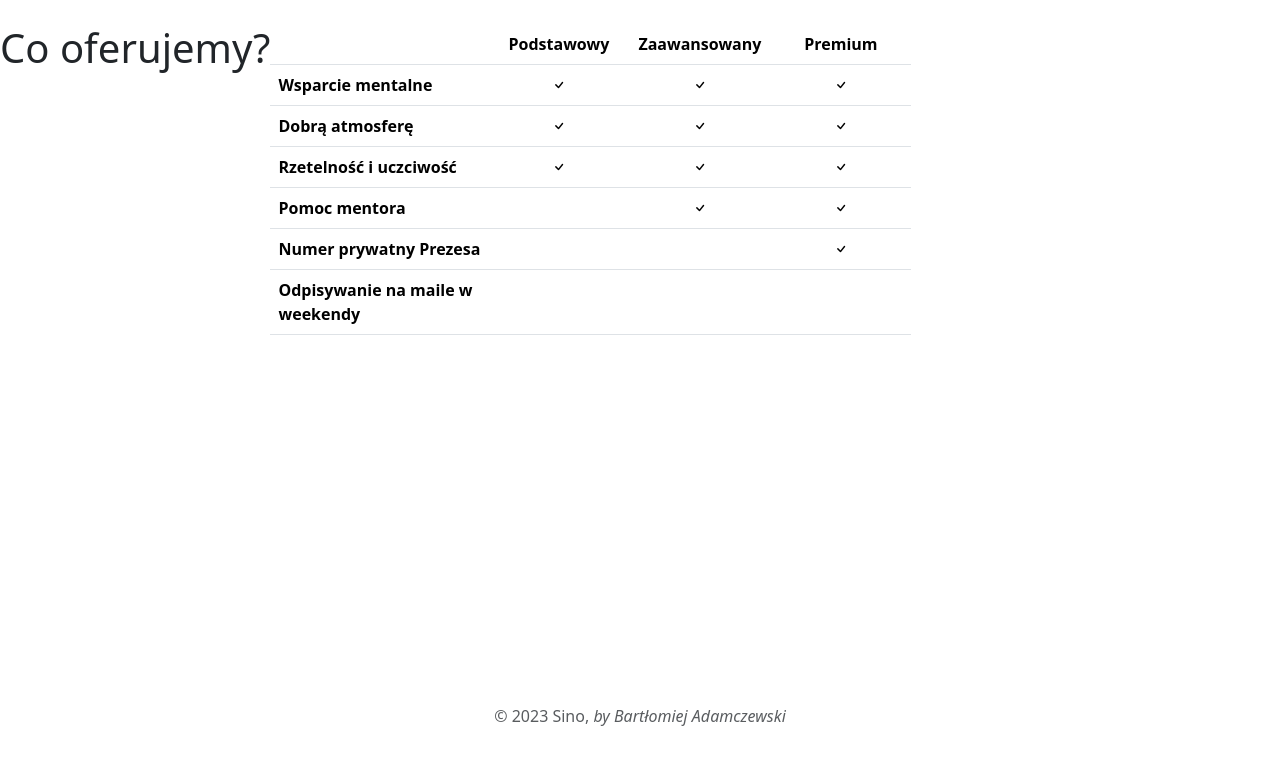
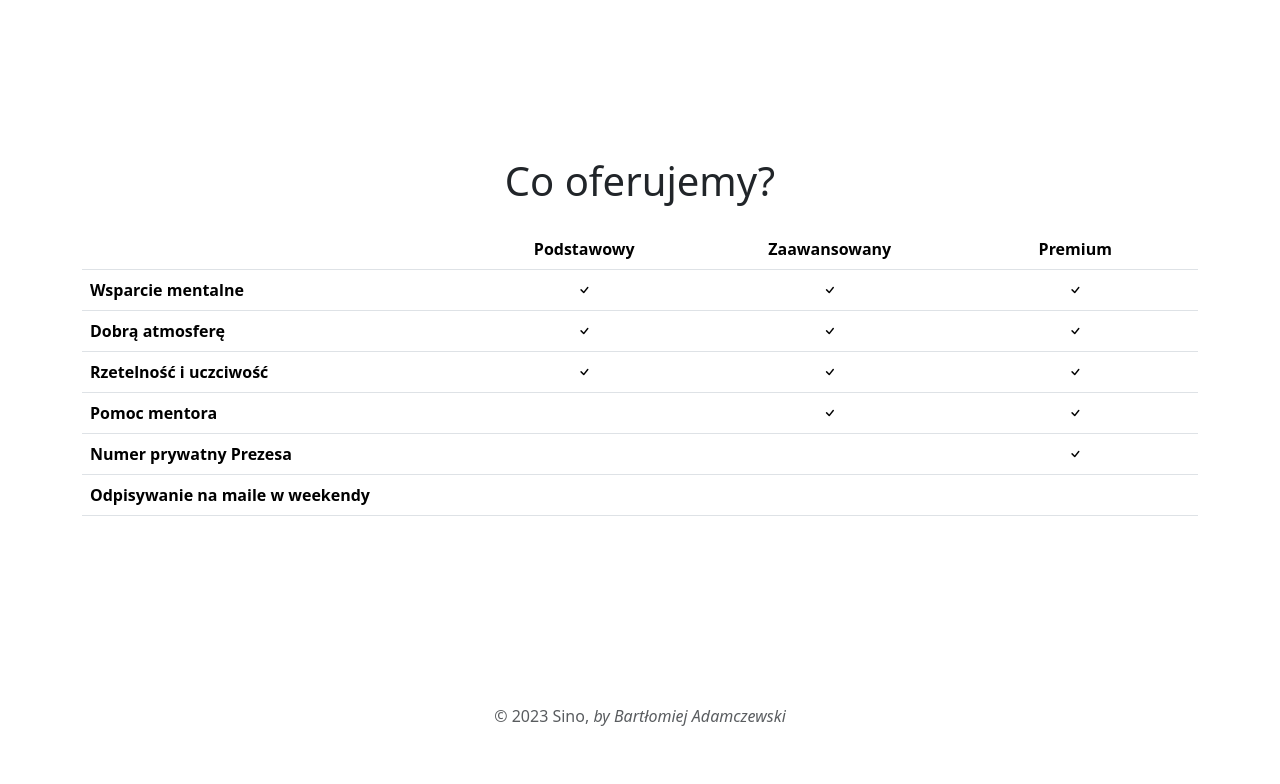
Before and after one commit to BartAdamPOZ/CMS_Sino, a PHP site: page /plans.php in a window 1280 px wide. Shown: the part 89-873 px from the top of the page. Run offline with PHP 8.4, Linux system fonts and the light colour scheme; lists and menus that the app fills with data are empty.

Commit message:
Fixed bug related with displaying pricing data.

```diff
--- a/css/styles.css
+++ b/css/styles.css
@@ -22,10 +22,12 @@ main {
 
 }
 
-.pricing-table {
-  text-align: center;
+.plans-content {
+  display: flex;
+  flex-direction: column;
+  justify-content: center;
+}
 
-}
 
 @media screen and (max-width: 992px){
 
--- a/plans.php
+++ b/plans.php
@@ -7,6 +7,7 @@ require 'includes/header.php';
 
 ?>
 
+<div class="container plans-content">
   <h2 class="display-6 text-center mb-4">Co oferujemy?</h2>
     <div class="table-responsive">
       <table class="table text-center">
@@ -61,7 +62,7 @@ require 'includes/header.php';
         </tbody>
       </table>
     </div>
-
+</div>
 
 
 
```
